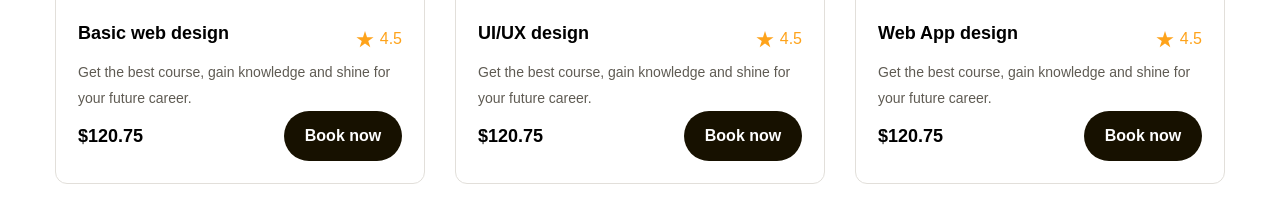
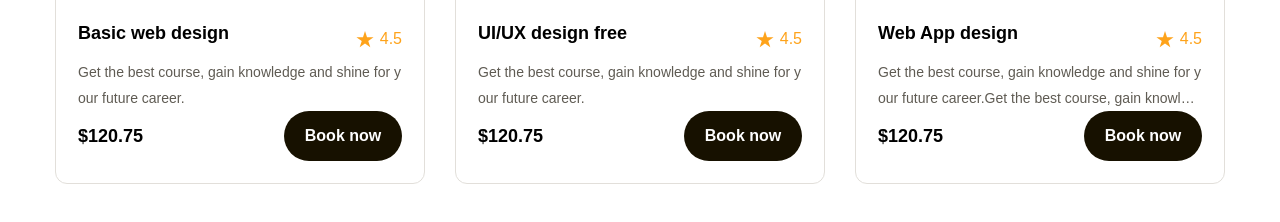
Before and after one commit to juneNguyenDev/project_02, a plain HTML site: page index.html in a window 1280 px wide. Shown: the part 1497-1719 px from the top of the page. Drawn offline with Linux system fonts and the light colour scheme.

Commit message:
Popular P3

```diff
--- a/assets/css/style.css
+++ b/assets/css/style.css
@@ -17,9 +17,23 @@ body {
 }
 
 /* Common */
+.world-break-all {
+  word-break: break-all ;
+}
+.line-clamp {
+  display: -webkit-box;
+  -webkit-line-clamp: var(--line-clamp, 1);
+  line-clamp: 1;
+  -webkit-box-orient: vertical;
+  overflow: hidden;
+  text-overflow: ellipsis;
+}
+.line-clamp.line2 {
+  --line-clamp: 2;
+}
 a {
   text-decoration: none;
-  color: currentColor ;
+  color: currentColor;
 }
 
 .btn {
@@ -343,6 +357,7 @@ a {
   font-size: 1.8rem;
   font-weight: 600;
   line-height: 3rem; /* 166.667% */
+  padding-right: 10px;
 }
 .popular .rating .value {
   margin-left: 6px;
--- a/index.html
+++ b/index.html
@@ -166,7 +166,11 @@
               /></a>
               <div class="info">
                 <div class="head">
-                  <h3 class="title"><a href="#">Basic web design</a></h3>
+                  <h3 class="title">
+                    <a href="#" class="line-clamp world-break-all"
+                      >Basic web design</a
+                    >
+                  </h3>
                   <div class="rating">
                     <img
                       src="./assets/icons/Star 6.svg"
@@ -175,7 +179,7 @@
                     /><span class="value">4.5</span>
                   </div>
                 </div>
-                <p class="desc">
+                <p class="desc line-clamp line2 world-break-all">
                   Get the best course, gain knowledge and shine for your future
                   career.
                 </p>
@@ -193,7 +197,11 @@
               /></a>
               <div class="info">
                 <div class="head">
-                  <h3 class="title"><a href="#">UI/UX design</a></h3>
+                  <h3 class="title">
+                    <a href="#" class="line-clamp world-break-all"
+                      >UI/UX design free</a
+                    >
+                  </h3>
                   <div class="rating">
                     <img
                       src="./assets/icons/Star 6.svg"
@@ -202,7 +210,7 @@
                     /><span class="value">4.5</span>
                   </div>
                 </div>
-                <p class="desc">
+                <p class="desc line-clamp line2 world-break-all">
                   Get the best course, gain knowledge and shine for your future
                   career.
                 </p>
@@ -220,7 +228,11 @@
               /></a>
               <div class="info">
                 <div class="head">
-                  <h3 class="title"><a href="#">Web App design</a></h3>
+                  <h3 class="title">
+                    <a href="#" class="line-clamp world-break-all"
+                      >Web App design</a
+                    >
+                  </h3>
                   <div class="rating">
                     <img
                       src="./assets/icons/Star 6.svg"
@@ -229,9 +241,10 @@
                     /><span class="value">4.5</span>
                   </div>
                 </div>
-                <p class="desc">
+                <p class="desc line-clamp line2 world-break-all">
                   Get the best course, gain knowledge and shine for your future
-                  career.
+                  career.Get the best course, gain knowledge and shine for your
+                  future career.
                 </p>
                 <div class="foot">
                   <span class="price">$120.75</span
```
